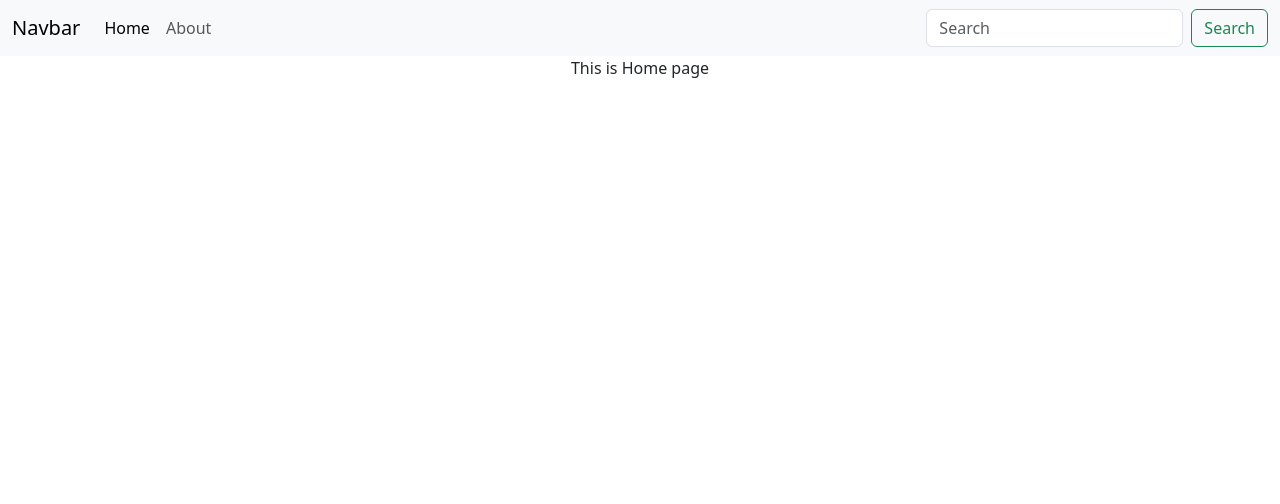
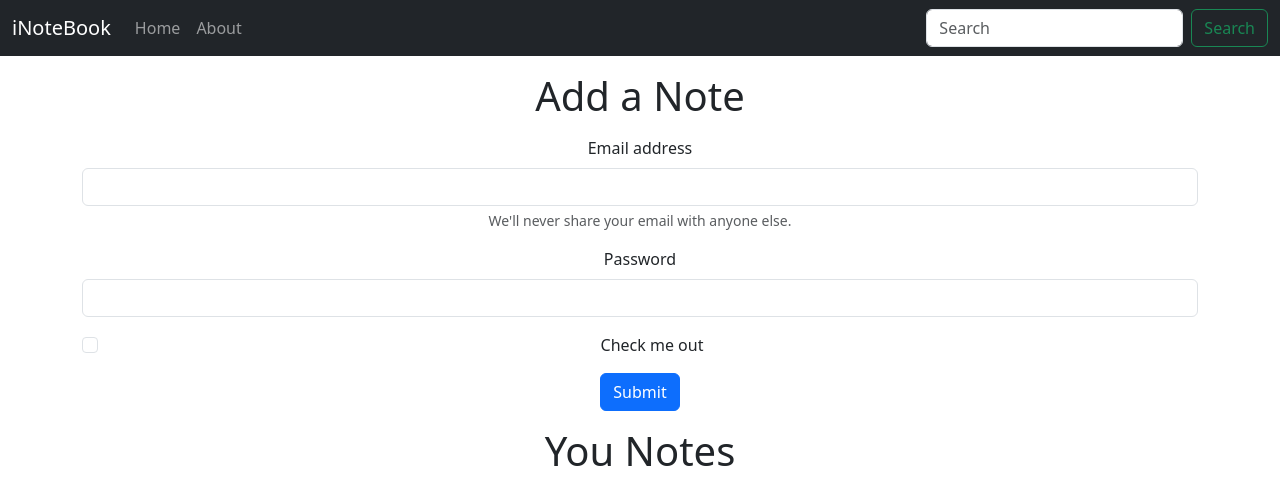
Before and after one commit to vipulgit-123/React3, a React (Create React App) app: page /home in a window 1280 px wide. Shown: the top 504 px of the page. Built offline with nearby package versions, Linux system fonts and the light colour scheme.

Commit message:
Adding use loction hook

```diff
--- a/src/App.js
+++ b/src/App.js
@@ -12,18 +12,20 @@
 
 function App() {
   return (
-    <div className="App">
+      <>
       <NoteState>
         <Router>
          <Navbar/>
+            <div className="App">
   <Routes>
     <Route exact path="/home" element={<Home />} />
     <Route exact path="/about" element={<About />} />
   </Routes>
+                </div>
 </Router>
       </NoteState>
 
-    </div>
+</>
   );
 }
 
--- a/src/components/About.js
+++ b/src/components/About.js
@@ -1,14 +1,9 @@
-import React, {useContext, useEffect} from "react";
-import noteContext from "../context/Notes/noteContext";
+import React from "react";
 
 const About = () => {
-  const a = useContext(noteContext)
-    useEffect(()=>{
-        a.update();
-        // eslint-disable-next-line
-    },[])
+
     return <div>
-      This is about {a.state.name} and he is in class {a.state.class}
+      This is about page.
   </div>;
 };
 
--- a/src/components/Home.js
+++ b/src/components/Home.js
@@ -1,7 +1,31 @@
 import React from "react";
 
 const Home = () => {
-  return <div>This is Home page</div>;
+  return (
+      <div>
+      <div className="container my-3">
+        <h1>Add a Note</h1>
+        <form className="my-3">
+          <div className="mb-3">
+            <label htmlFor="exampleInputEmail1" className="form-label">Email address</label>
+            <input type="email" className="form-control" id="exampleInputEmail1" aria-describedby="emailHelp"/>
+            <div id="emailHelp" className="form-text">We'll never share your email with anyone else.</div>
+          </div>
+          <div className="mb-3">
+            <label htmlFor="exampleInputPassword1" className="form-label">Password</label>
+            <input type="password" className="form-control" id="exampleInputPassword1"/>
+          </div>
+          <div className="mb-3 form-check">
+            <input type="checkbox" className="form-check-input" id="exampleCheck1"/>
+            <label className="form-check-label" htmlFor="exampleCheck1">Check me out</label>
+          </div>
+          <button type="submit" className="btn btn-primary">Submit</button>
+        </form>
+        </div>
+        <div className="container my-3">
+          <h1>You Notes</h1>
+        </div>
+      </div>
+  )
 };
-
-export default Home;
+export default Home
--- a/src/components/Navbar.js
+++ b/src/components/Navbar.js
@@ -1,13 +1,19 @@
-import React from "react";
-import { Link } from "react-router-dom";
+import React, {useEffect} from "react";
+import {Link, useLocation} from "react-router-dom";
 
 const Navbar = () => {
+
+  let location = useLocation()
+  useEffect(() => {
+    console.log(location)
+  }, [location]);
+
   return (
     <div>
-      <nav className="navbar navbar-expand-lg bg-body-tertiary">
+      <nav className="navbar navbar-expand-lg navbar-dark bg-dark">
         <div className="container-fluid">
           <Link className="navbar-brand" to="#">
-            Navbar
+            iNoteBook
           </Link>
           <button
             className="navbar-toggler"
@@ -24,15 +30,15 @@
             <ul className="navbar-nav me-auto mb-2 mb-lg-0">
               <li className="nav-item">
                 <Link
-                  className="nav-link active"
+                  className={`nav-link ${location.pathname==="/"? "active": ""}`}
                   aria-current="page"
-                  to="/home"
+                  to="/"
                 >
                   Home
                 </Link>
               </li>
               <li className="nav-item">
-                <Link className="nav-link"
+                <Link className={`nav-link ${location.pathname==="/about"? "active": ""}`}
                       to="/about">
                   About
                 </Link>
--- a/src/context/Notes/NoteState.js
+++ b/src/context/Notes/NoteState.js
@@ -1,25 +1,10 @@
 import NoteContext from "./noteContext";
-import {useState} from "react";
 
 const NoteState = (props) => {
 
-    const s1 = {
-        "name": "Vipul",
-        "class": "11A"
-    }
-
-    const [state, setState] = useState(s1)
-    const update = () => {
-      setTimeout(()=>{
-          setState({
-              "name":"Vipul Agnihotri",
-              "class":"12A"
-          })
-      },1000);
-    }
 
     return(
-        <NoteContext.Provider value={{state,update}}>
+        <NoteContext.Provider value={[]}>
             {props.children}
         </NoteContext.Provider>
     )
```
